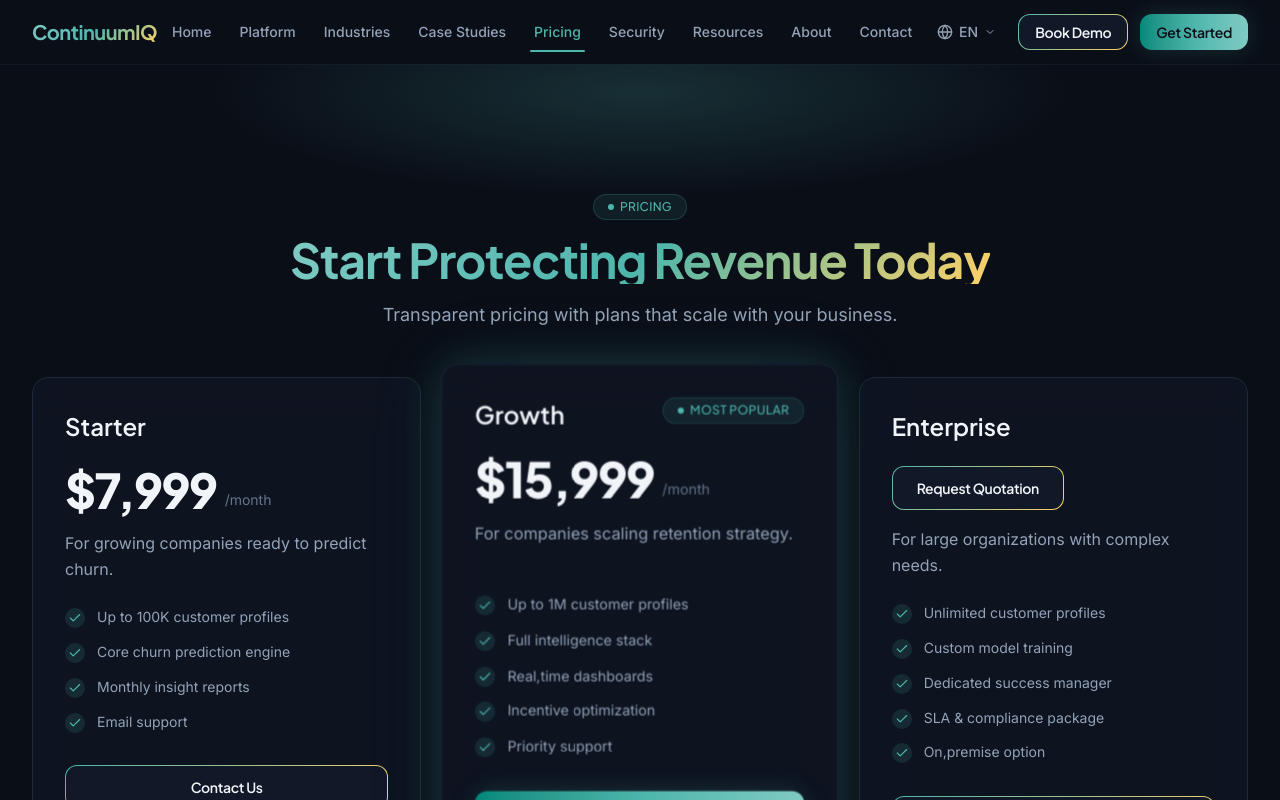
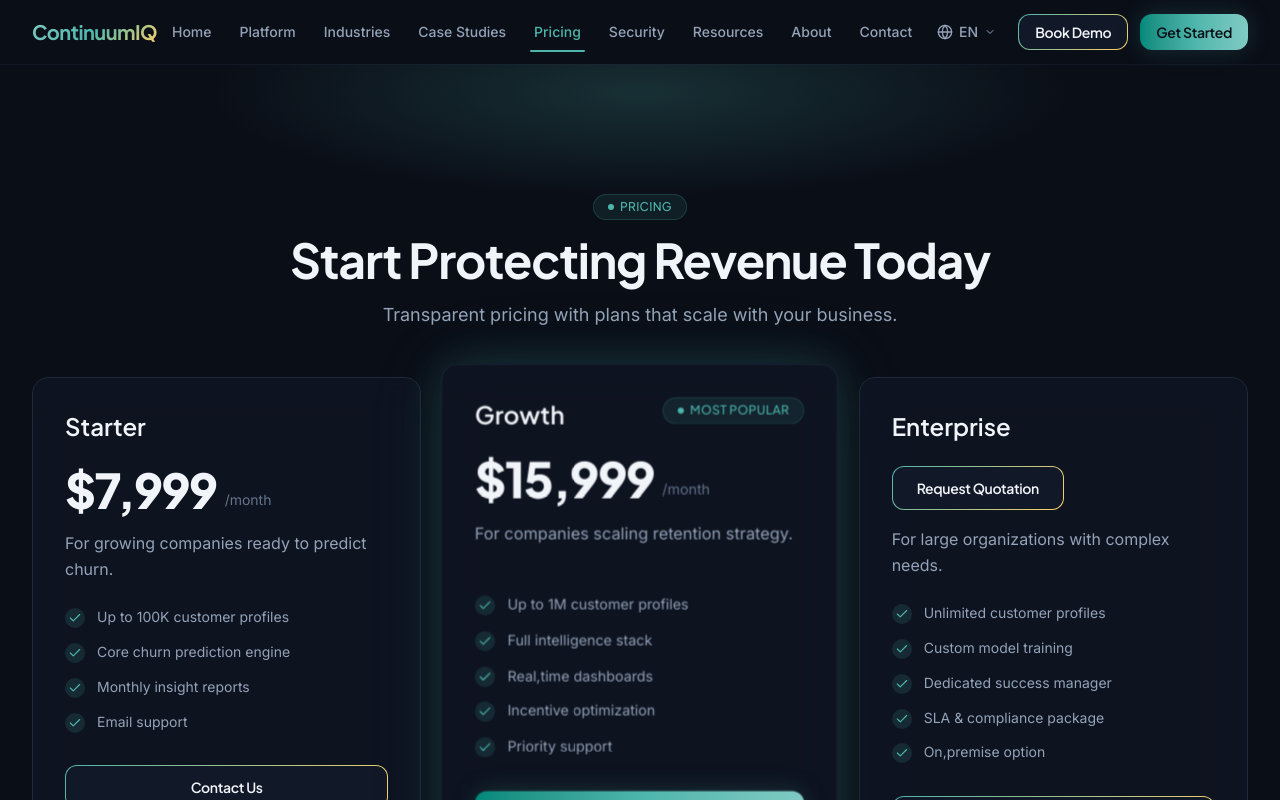
Before and after one commit to mohamedsemah/ContinuumIQ, a Next.js app: page /en/pricing in a window 1280 px wide. Shown: the top 800 px of the page. Built offline with nearby package versions, Linux system fonts and the light colour scheme.

Commit message:
fix: align pricing page title color with global white section heading style

```diff
--- a/components/sections/PricingSection.tsx
+++ b/components/sections/PricingSection.tsx
@@ -100,7 +100,7 @@ export function PricingSection() {
       />
 
       <div className="mx-auto max-w-7xl px-4 sm:px-6 lg:px-8">
-        <SectionHeader badge={t("badge")} title={t("title")} subtitle={t("subtitle")} gradient />
+        <SectionHeader badge={t("badge")} title={t("title")} subtitle={t("subtitle")} />
 
         <motion.div
           variants={containerVariants}
```
